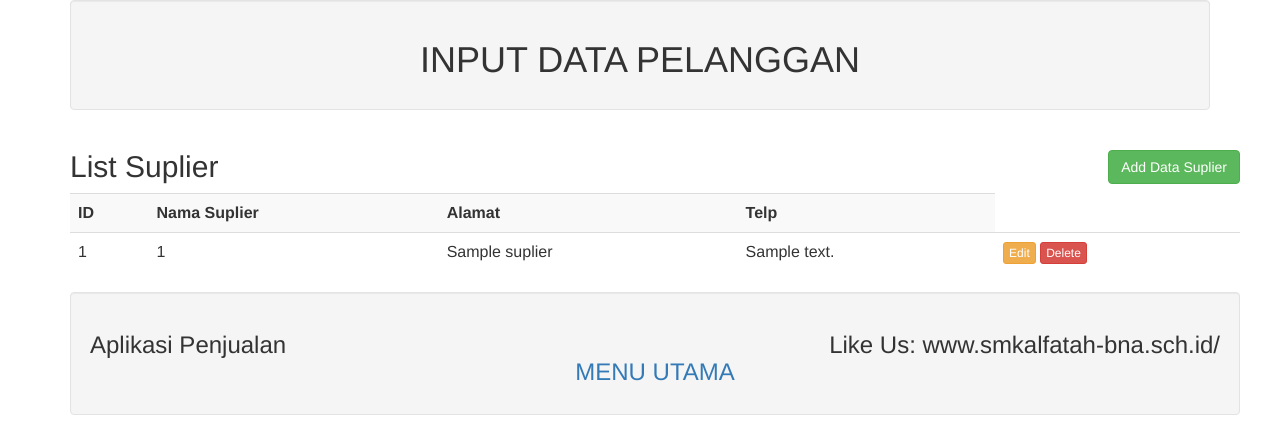
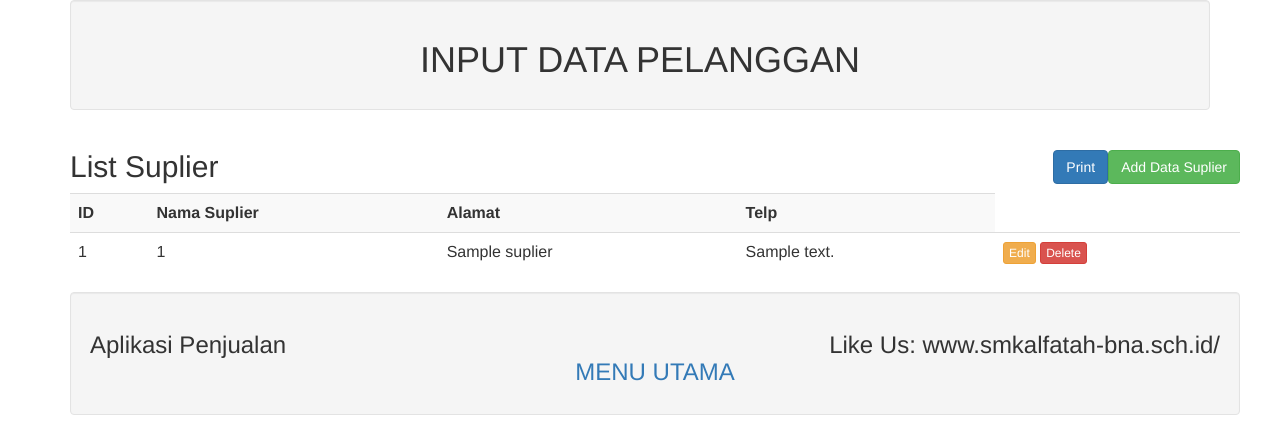
Before and after one commit to Arvinyono/pos_ukk, a Flask app: page /suplier in a window 1280 px wide. Shown: the top 424 px of the page. Run offline with Flask 3, Linux system fonts and the light colour scheme; tables that the repository leaves empty or names only in its code hold one stand-in row (values such as "Sample post"); some libraries are stand-ins or nearby versions.

Commit message:
Update suplier.html

```diff
--- a/penjualan/templates/suplier.html
+++ b/penjualan/templates/suplier.html
@@ -1,40 +1,35 @@
-
 {% include "header1.html" %}
 
 <link href="{{url_for('static', filename = 'css/bootstrap.min.css')}}" rel="stylesheet">
 
 {% block body %}
 <div class="container">
-
    <div class="row">
-
       <div class="col md-12">
-
-            <h2>List Suplier <button type="button" class="btn btn-success  pull-right" data-toggle="modal" data-target="#myModal">Add Data Suplier</button></h2>
-
+         <h2>List Suplier
+            <button type="button" class="btn btn-success pull-right" data-toggle="modal" data-target="#myModal">Add Data
+               Suplier</button>
+            <button type="button" class="btn btn-primary pull-right" onclick="printTable()">Print</button>
+         </h2>
          {%with messages = get_flashed_messages()%}
          {%if messages%}
          {% for message in messages %}
-
          <div class="alert alert-success alert-dismissable" role="alert">
-         <button type="button" class="close" data-dismiss="alert" aria-label ="close">
+            <button type="button" class="close" data-dismiss="alert" aria-label="close">
                <span aria-hidden="true">&times;</span>
             </button>
             {{message}}
          </div>
-
          {%endfor%}
          {%endif%}
          {%endwith%}
-
-    <table class="table table-striped">
+         <table id="dataSuplierTable" class="table table-striped">
             <tr>
                <th>ID</th>
                <th>Nama Suplier</th>
                <th>Alamat</th>
                <th>Telp</th>
             </tr>
-
             {% for row in tb_suplier %}
             <tr>
                <td>{{row.0}}</td>
@@ -42,18 +37,13 @@
                <td>{{row.2}}</td>
                <td>{{row.3}}</td>
                <td>
-
-
-               <a href="/update/{{row.0}}" class="btn btn-warning btn-xs" data-toggle="modal" data-target="#modaledit{{row.0}}">Edit</a>
-                <a href="/delete_suplier/{{ row.0 }}" class="btn btn-danger btn-xs" onclick="return confirm('Apakah anda yakin akan di hapus?')">Delete</a>
-
+                  <a href="/update/{{row.0}}" class="btn btn-warning btn-xs" data-toggle="modal"
+                     data-target="#modaledit{{row.0}}">Edit</a>
+                  <a href="/delete_suplier/{{ row.0 }}" class="btn btn-danger btn-xs"
+                     onclick="return confirm('Apakah anda yakin akan di hapus?')">Delete</a>
                </td>
-
             </tr>
-
             <div id="modaledit{{row.0}}" class="modal fade" role="dialog">
-
-
                <div class="modal-dialog">
                   <div class="modal-content">
                      <div class="modal-header">
@@ -62,122 +52,92 @@
                      </div>
                      <div class="modal-body">
                         <form action="{{ url_for('update_suplier') }}" method="POST">
-
                            <div class="form-group">
                               <label>No Suplier:</label>
-                   <input type="hidden"  name="idSuplier" value="{{row.0}}">
+                              <input type="hidden" name="idSuplier" value="{{row.0}}">
                               <input type="text" class="form-control" name="idSuplier" value="{{row.1}}">
                            </div>
-
-
-
                            <div class="form-group">
                               <label>Nama:</label>
                               <input type="text" class="form-control" name="namaSuplier" value="{{row.2}}">
                            </div>
-
-
                            <div class="form-group">
                               <label>Alamat:</label>
                               <input type="text" class="form-control" name="alamat" value="{{row.3}}">
                            </div>
-
                            <div class="form-group">
                               <label>Telepone:</label>
                               <input type="number" class="form-control" name="phone" value="{{row.4}}">
                            </div>
-
-
                            <div class="form-group">
-                  <button class="btn btn-primary" type="sbumit">Update</button>
+                              <button class="btn btn-primary" type="submit">Update</button>
                            </div>
-
                         </form>
-
                      </div>
-
-
                      <div class="modal-footer">
                         <button type="button" class="btn btn-default" data-dismiss="modal">Close</button>
                      </div>
                   </div>
                </div>
             </div>
-
-
-                {% endfor  %}
-
-
+            {% endfor %}
             </tbody>
-
          </table>
-
       </div>
-
       <!-- Modal -->
-
-
       <div id="myModal" class="modal fade" role="dialog">
          <div class="modal-dialog">
             <div class="modal-content">
                <div class="modal-header">
                   <button type="button" class="close" data-dismiss="modal">&times;</button>
-
                   <h4 class="modal-title">Please Insert Data</h4>
-
                </div>
-
-
                <div class="modal-body">
                   <form action="{{ url_for('insertes') }}" method="POST">
                      <div class="form-group">
                         <label>No Pelanggan</label>
                         <input type="text" class="form-control" name="idSuplier" required="1">
                      </div>
-
                      <div class="form-group">
                         <label>Nama:</label>
                         <input type="text" class="form-control" name="namaSuplier" required="1">
                      </div>
-
                      <div class="form-group">
                         <label>Alamat:</label>
                         <input type="text" class="form-control" name="alamat" required="1">
                      </div>
-
                      <div class="form-group">
                         <label>Telepone:</label>
                         <input type="number" class="form-control" name="phone" required="1">
                      </div>
-
                      <div class="form-group">
                         <button class="btn btn-primary" type="submit">Insert Data</button>
                      </div>
-
                   </form>
-
                </div>
-
-
                <div class="modal-footer">
                   <button type="button" class="btn btn-default" data-dismiss="modal">Close</button>
                </div>
-
+            </div>
+         </div>
+      </div>
+      {% include "footer1.html" %}
+   </div>
 </div>
 
-   </div>
-
-</div>
+<script type="text/javascript" src="{{url_for('static', filename='js/jquery-3.2.1.min.js') }}"></script>
+<script type="text/javascript" src="{{url_for('static', filename = 'js/bootstrap.min.js')}}"></script>
+<script>
+   function printTable() {
+      var divToPrint = document.getElementById("dataSuplierTable");
+      var newWin = window.open("");
+      newWin.document.write(divToPrint.outerHTML);
+      newWin.print();
+      newWin.close();
+   }
 
 
-
-
-  {% include "footer1.html" %}
-    </div>
-
-</div>
-
-
+</script>
 {% endblock %}
 
 
```
Lines whose indentation alone changed are shown as unchanged.
